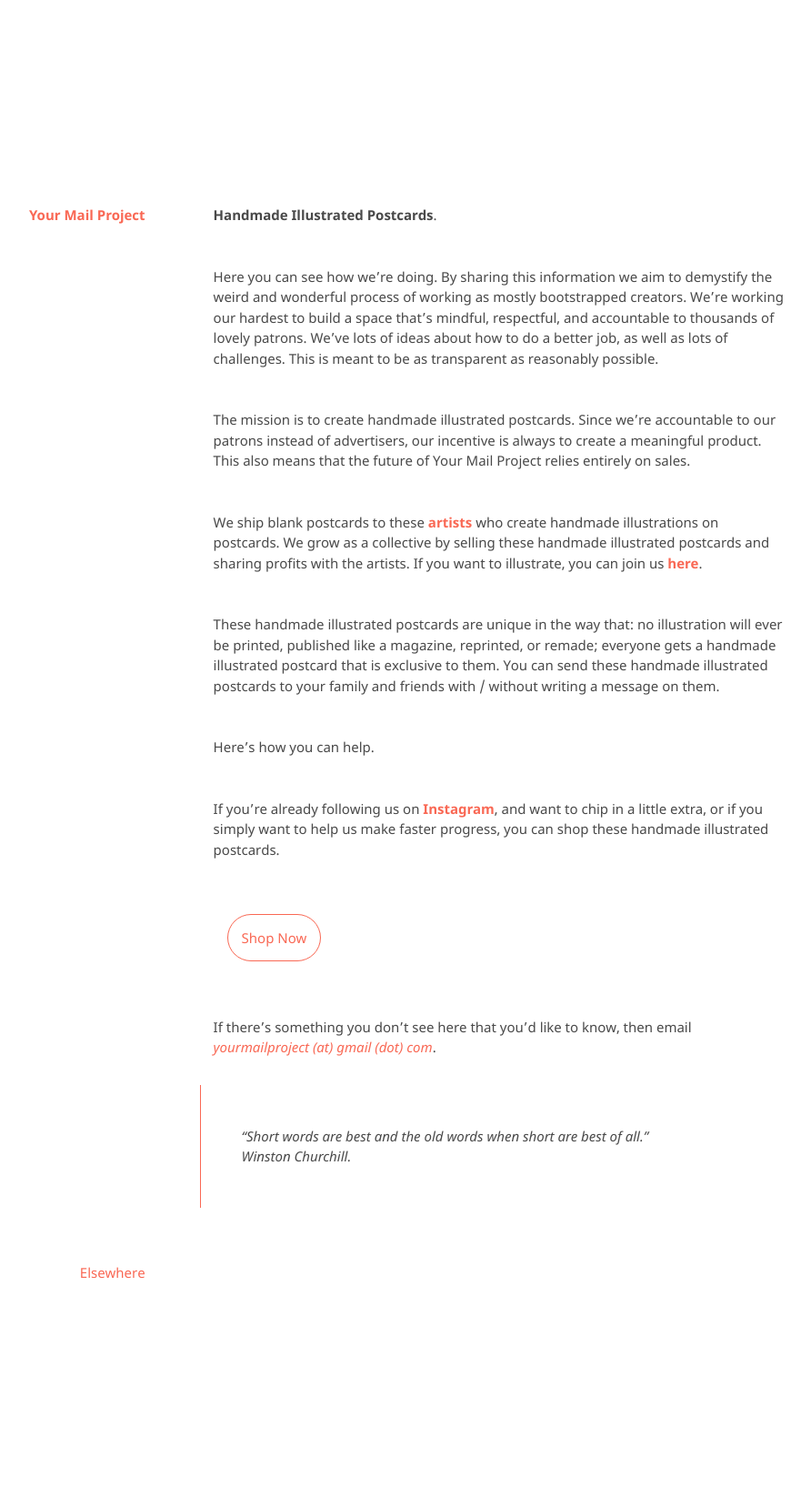
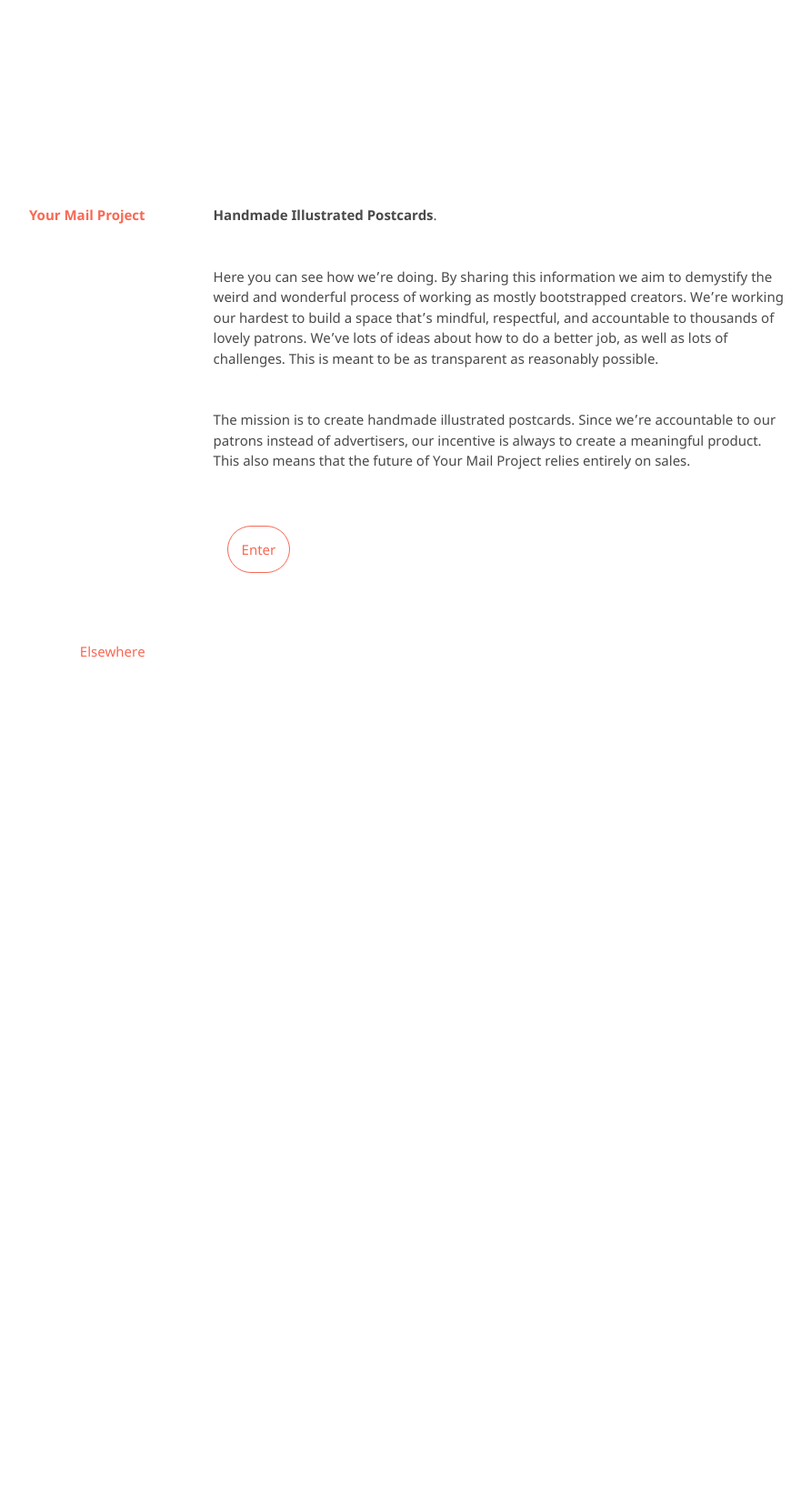
Before and after one commit to kvshvlin/yourmailproject, a Jekyll site: the page built from index.md, in a window 1280 px wide. Shown: the whole page at 91% size, without its empty margins (193-1085 px from the left). Built offline with Jekyll 4.4.1, drawn with Linux system fonts in a browser that asks for light colours; our own code applies the rules of GitHub Pages for plain Markdown files; after the commit the page ends 953 px from its top, so only the background shows below that.

Commit message:
Update index.md

```diff
--- a/index.md
+++ b/index.md
@@ -4,24 +4,10 @@
 
 The mission is to create handmade illustrated postcards. Since we're accountable to our patrons instead of advertisers, our incentive is always to create a meaningful product. This also means that the future of Your Mail Project relies entirely on sales.
 
-We ship blank postcards to these **<a href="https://kvshvl.in/yourmailproject/artists.html">artists</a>** who create handmade illustrations on postcards. We grow as a collective by selling these handmade illustrated postcards and sharing profits with the artists. If you want to illustrate, you can join us **<a href="https://kvshvl.in/yourmailproject/join.html">here</a>**.
-
-These handmade illustrated postcards are unique in the way that: no illustration will ever be printed, published like a magazine, reprinted, or remade; everyone gets a handmade illustrated postcard that is exclusive to them. You can send these handmade illustrated postcards to your family and friends with / without writing a message on them.
-
-Here’s how you can help.
-
-If you’re already following us on  **<a href="https://www.instagram.com/yourmailproject" target="_blank">Instagram</a>**, and want to chip in a little extra, or if you simply want to help us make faster progress, you can shop these handmade illustrated postcards.
-
 <div class="roadmap-spacer-1"></div>
 
 <p>
-<a class="btn" href="https://www.gumroad.com/yourmailproject" target="_blank">Shop Now</a><br>
+<a class="btn" href="https://kvshvl.in/yourmailproject/process.html">Enter</a><br>
 </p>
 
 <div class="roadmap-spacer-2"></div>
-
-If there’s something you don’t see here that you’d like to know, then email
- [_yourmailproject (at) gmail (dot) com_](mailto: yourmailproject@gmail.com).
-
-> "Short words are best and the old words when short are best of all."
-> Winston Churchill.
```
